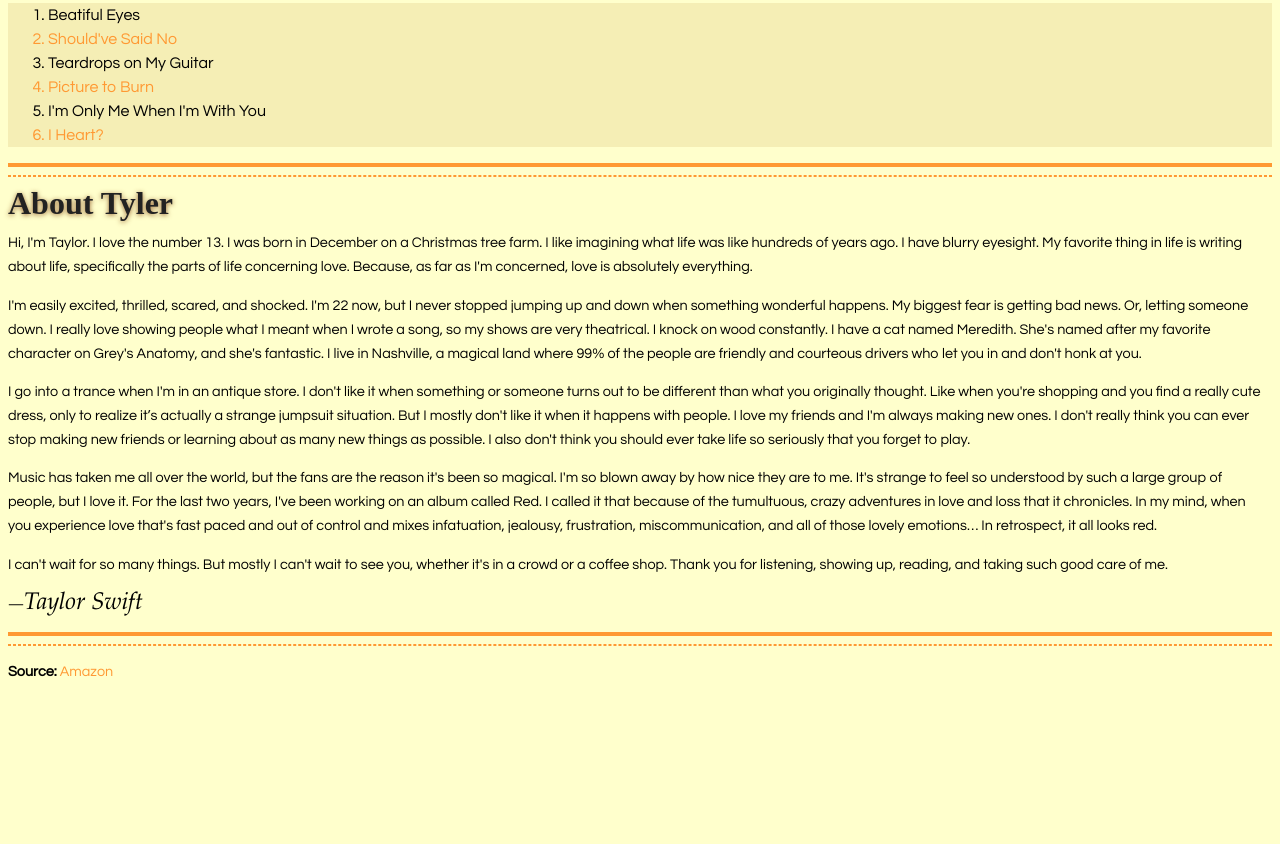
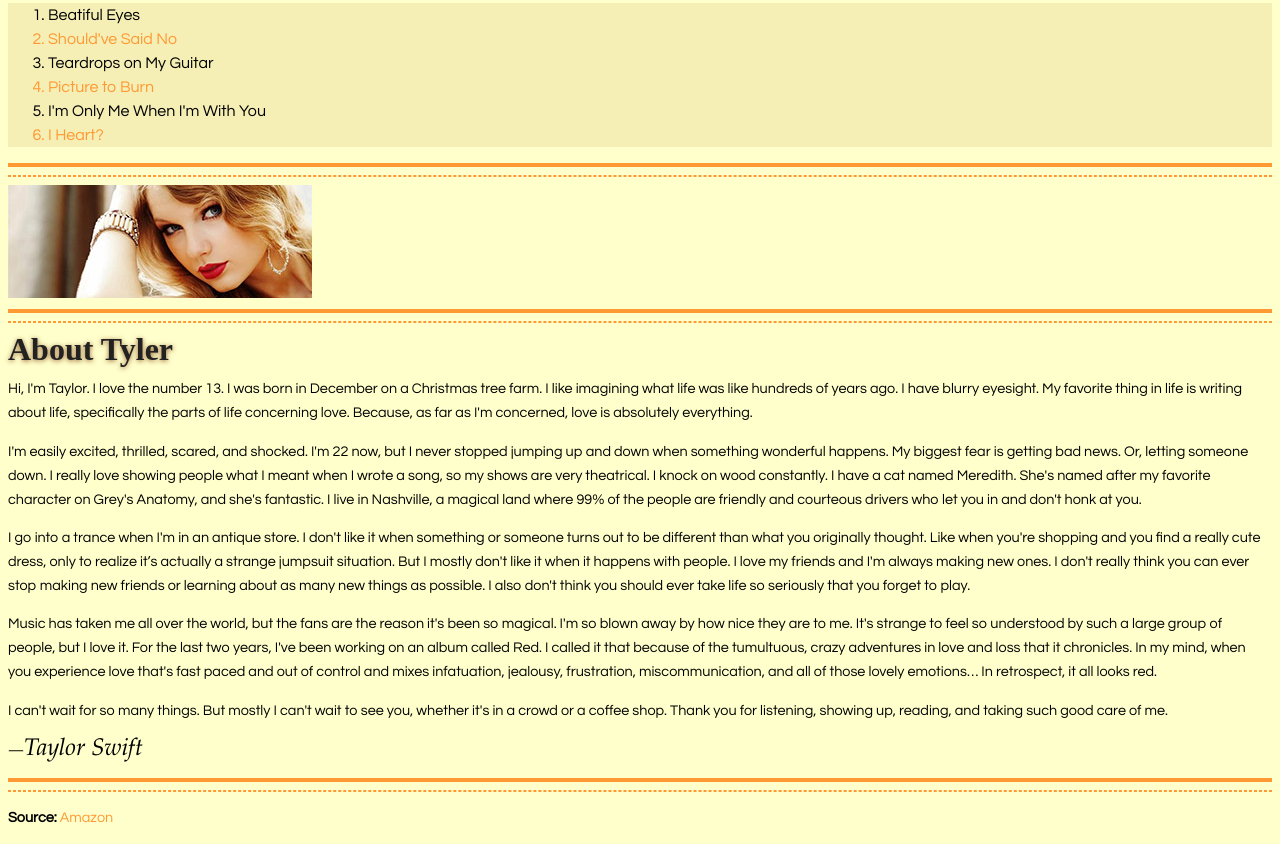
Before and after one commit to annamisak/activity-css, a plain HTML site: page index.html in a window 1280 px wide. Shown: the part 782-1626 px from the top of the page. Before the commit the page ends 1480 px from the top, so only its background shows below. Drawn offline with Linux system fonts and the light colour scheme.

Commit message:
New image added

```diff
--- a/index.html
+++ b/index.html
@@ -52,6 +52,12 @@
 
     <hr>
 
+    <img src="images/taylor-swift.jpg" alt="Talyor Swift">
+
+    <hr>
+
+    <hr>
+
     <h2>About Tyler</h2>
 
     <p>Hi, I'm Taylor. I love the number 13. I was born in December on a Christmas tree farm. I like imagining what life was like hundreds of years ago. I have blurry eyesight. My favorite thing in life is writing about life, specifically the parts of life concerning love. Because, as far as I'm concerned, love is absolutely everything.</p>
```
Also changed, not shown: images/taylor-swift.jpg (added).
